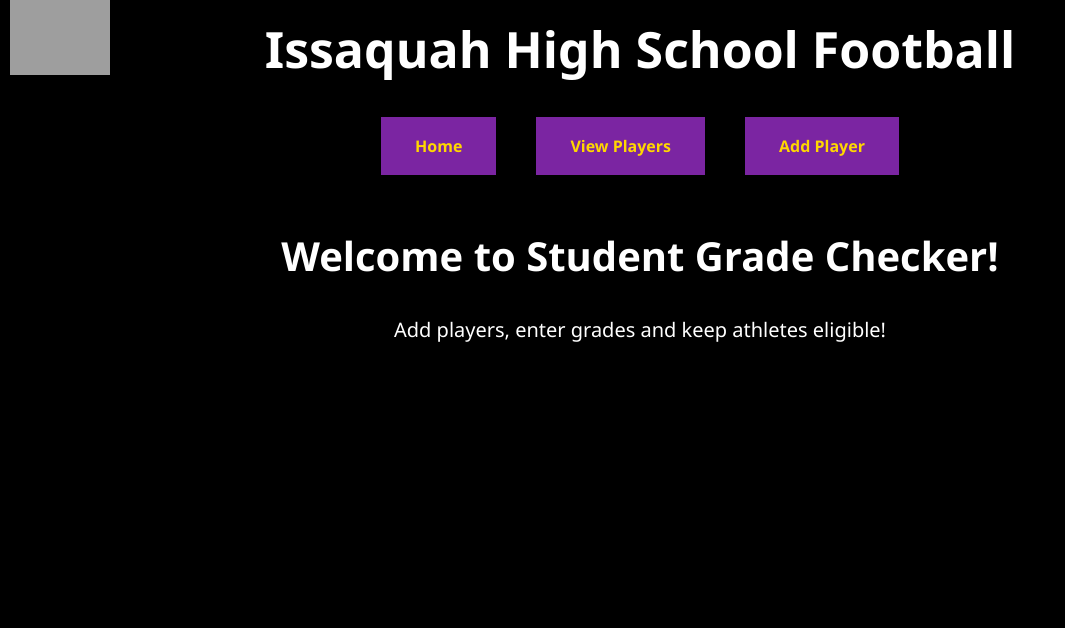
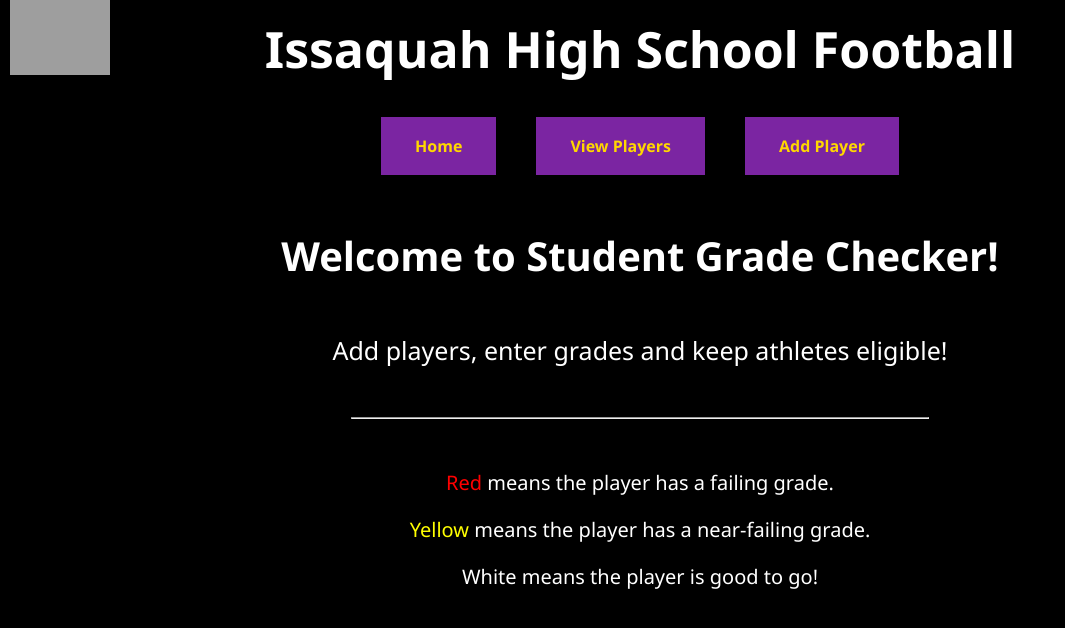
Before and after one commit to tempobeast/team-grade-check-app, a React (Create React App) app: page / in a window 1280 px wide. Shown: the top 628 px of the page, without its empty margins (0-1065 px from the left). Built offline with nearby package versions, Linux system fonts and the light colour scheme; no server answers; grey boxes are pictures that could not be loaded.

Commit message:
home page addtions

```diff
--- a/src/App.css
+++ b/src/App.css
@@ -21,9 +21,20 @@
   font-size: 40px;
 }
 
-#about {
+.about {
   font-size: 20px;
   text-align: center;
+}
+
+#tagline {
+  font-size: 25px;
+  margin-bottom: 50px;
+  margin-top: 50px;
+}
+
+hr {
+  width: 50%;
+  margin-bottom: 50px;
 }
 
 .navBar {
--- a/src/components/Home.js
+++ b/src/components/Home.js
@@ -5,7 +5,11 @@
     return(
         <div>
             <h2 id="welcome">Welcome to Student Grade Checker!</h2>
-            <p id="about">Add players, enter grades and keep athletes eligible!</p>
+            <p className="about" id="tagline">Add players, enter grades and keep athletes eligible!</p>
+            <hr></hr>
+            <p className="about"><span style={{color: "red"}}>Red</span> means the player has a failing grade.</p>
+            <p className="about"><span style={{color: "yellow"}}>Yellow</span> means the player has a near-failing grade.</p>
+            <p className="about">White means the player is good to go!</p>
         </div>
     )
 }
```
